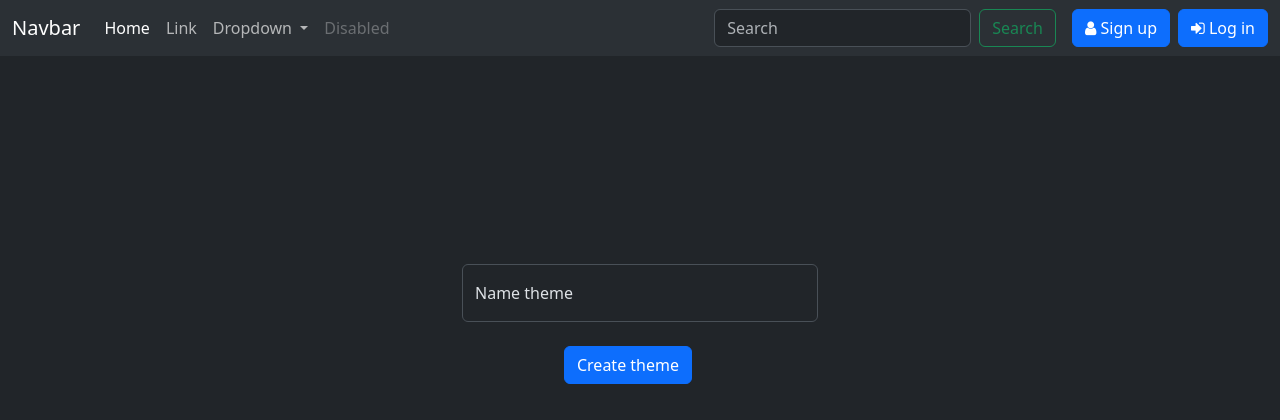
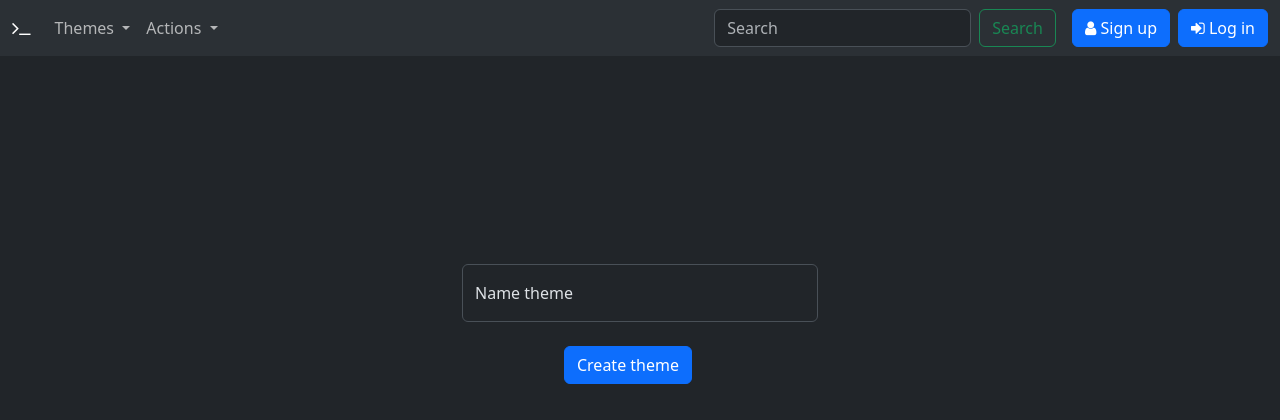
Before and after one commit to YehorChervonyi/NG_2022_Gorbachov_Chervonyi_Project, a Django app: page /createtheme/ in a window 1280 px wide. Shown: the top 420 px of the page. Run offline with Django 4.2, Linux system fonts and the light colour scheme; tables that the repository leaves empty hold one stand-in row (values such as "Sample post").

Commit message:
Logic for theme dropdown(user is authenticated/not)

```diff
--- a/forum/forum/templates/authentication/layout.html
+++ b/forum/forum/templates/authentication/layout.html
@@ -5,31 +5,49 @@
     <meta http-equiv="X-UA-Compatible" content="IE=edge">
     <meta name="viewport" content="width=device-width, initial-scale=1.0">
     <link rel="stylesheet" href="https://cdnjs.cloudflare.com/ajax/libs/font-awesome/4.7.0/css/font-awesome.min.css">
-    <!-- <link rel="stylesheet" href="https://cdn.jsdelivr.net/npm/bulma@0.9.4/css/bulma.min.css"> -->
     <link href="https://cdn.jsdelivr.net/npm/bootstrap@5.3.0-alpha1/dist/css/bootstrap.min.css" rel="stylesheet" integrity="sha384-GLhlTQ8iRABdZLl6O3oVMWSktQOp6b7In1Zl3/Jr59b6EGGoI1aFkw7cmDA6j6gD" crossorigin="anonymous">
     <script src="https://cdn.jsdelivr.net/npm/@popperjs/core@2.11.6/dist/umd/popper.min.js" integrity="sha384-oBqDVmMz9ATKxIep9tiCxS/Z9fNfEXiDAYTujMAeBAsjFuCZSmKbSSUnQlmh/jp3" crossorigin="anonymous"></script>
     <script src="https://cdn.jsdelivr.net/npm/bootstrap@5.3.0-alpha1/dist/js/bootstrap.min.js" integrity="sha384-mQ93GR66B00ZXjt0YO5KlohRA5SY2XofN4zfuZxLkoj1gXtW8ANNCe9d5Y3eG5eD" crossorigin="anonymous"></script>
 
     <title>{% block title %}{% endblock %}</title>
 </head>
-<body  >
+<body>
     <nav class="navbar navbar-expand-lg bg-body-tertiary">
         <div class="container-fluid">
-          <a class="navbar-brand" href="#">Navbar</a>
+          <a class="navbar-brand" href="{%url 'home'%}"><i class="fa fa-terminal" aria-hidden="true"></i></a>
           <button class="navbar-toggler" type="button" data-bs-toggle="collapse" data-bs-target="#navbarSupportedContent" aria-controls="navbarSupportedContent" aria-expanded="false" aria-label="Toggle navigation">
             <span class="navbar-toggler-icon"></span>
           </button>
           <div class="collapse navbar-collapse" id="navbarSupportedContent">
             <ul class="navbar-nav me-auto mb-2 mb-lg-0">
-              <li class="nav-item">
-                <a class="nav-link active" aria-current="page" href="/">Home</a>
-              </li>
-              <li class="nav-item">
-                <a class="nav-link" href="#">Link</a>
-              </li>
+
+              <!-- Theme -->
               <li class="nav-item dropdown">
                 <a class="nav-link dropdown-toggle" href="#" role="button" data-bs-toggle="dropdown" aria-expanded="false">
-                  Dropdown
+                  Themes
+                </a>
+                <ul class="dropdown-menu">
+                  {%if themes|length == 0 %}
+                    <li><a class="dropdown-item disabled">No themes yet</a></li>
+                  {%endif%}
+                  {% if user.is_authenticated%}
+                    {%for theme in themes%}
+                      <li><a class="dropdown-item" href="/{{theme}}">{{theme}}</a></li>
+                    {%endfor%}
+                  {%else%}
+                  {%for theme in themes%}
+                  <li><a class="dropdown-item disabled">{{theme}}</a></li>
+                  {%endfor%}
+                  {%endif%}
+                </ul>
+              </li>
+
+              <!-- Action -->
+
+
+              <li class="nav-item dropdown">
+                <a class="nav-link dropdown-toggle" href="#" role="button" data-bs-toggle="dropdown" aria-expanded="false">
+                  Actions
                 </a>
                 <ul class="dropdown-menu">
                   {% if user.is_authenticated%}
@@ -38,14 +56,7 @@
                   <li><a class="dropdown-item" href="{%url 'createtheme'%}">Create Theme</a></li>
                   {%endif%}
                   {%endif%}
-                  <li><a class="dropdown-item" href="#">Action</a></li>
-                  <li><a class="dropdown-item" href="#">Another action</a></li>
-                  <li><hr class="dropdown-divider"></li>
-                  <li><a class="dropdown-item" href="#">Something else here</a></li>
                 </ul>
-              </li>
-              <li class="nav-item">
-                <a class="nav-link disabled">Disabled</a>
               </li>
             </ul>
             <form class="d-flex" role="search">
```
